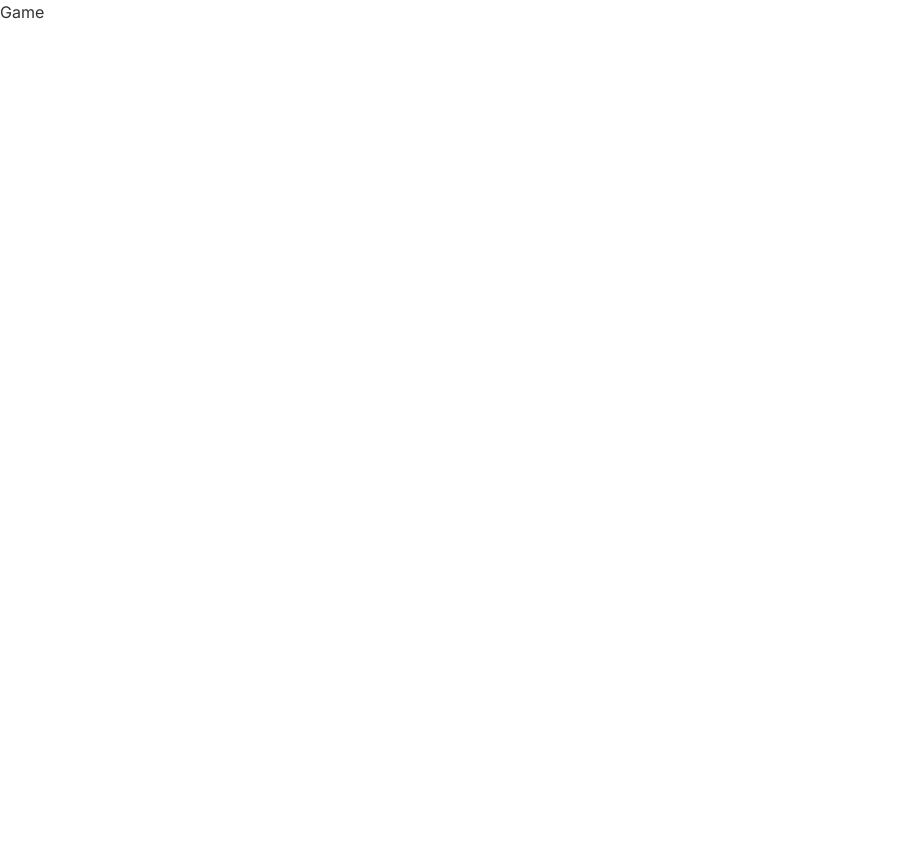
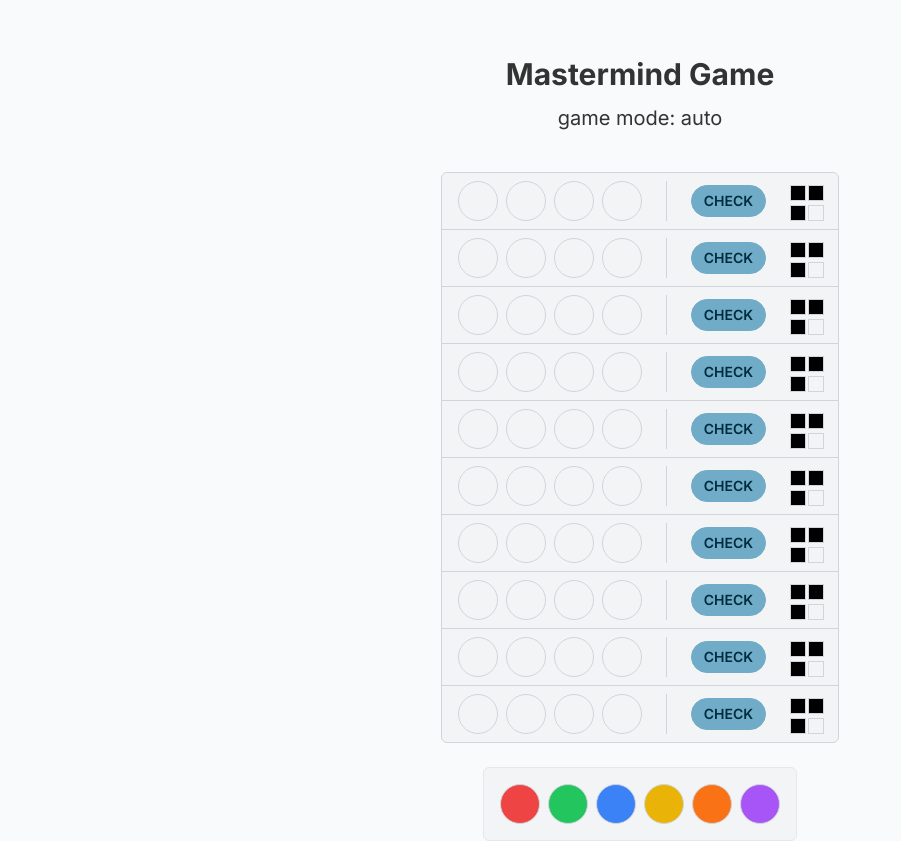
Before and after one commit to danielavornic/mastermind, a React (Vite) app: page / in a window 1280 px wide. Both pictures are taken after a click on the button "AUTO". Shown: the whole page, without its empty margins (0-901 px from the left). Before the commit the page ends 800 px from the top, so only its background shows below. Built offline with nearby package versions, Linux system fonts and the light colour scheme.

Commit message:
Build game board with bottom pegs choices

```diff
--- /dev/null
+++ b/src/components/Board.tsx
@@ -0,0 +1,17 @@
+import { useGameContext } from "hooks";
+import { Row } from "./Row";
+
+export const Board = () => {
+  const { history } = useGameContext();
+
+  return (
+    <div className='flex flex-col mx-auto border border-gray-300 w-fit rounded-md bg-gray-100'>
+      {Array.from({ length: 10 - history.length }).map((_, index) => (
+        <Row key={index} isLast={index === 9 - history.length} />
+      ))}
+
+      {!!history?.length &&
+        history?.map((row, index) => <Row key={index} colors={row.code} />)}
+    </div>
+  );
+};
--- /dev/null
+++ b/src/components/Clues.tsx
@@ -0,0 +1,22 @@
+import cn from "classnames";
+
+import { ClueColor } from "types";
+import { useGameContext } from "hooks";
+
+const ClueSquare = ({ color }: { color: ClueColor }) => {
+  const colorClass = color === "BLACK" ? "bg-black" : "bg-btransparent";
+
+  return <div className={cn("w-4 h-4 border border-gray-300", colorClass)} />;
+};
+
+export const Clues = () => {
+  const { clue } = useGameContext();
+
+  return (
+    <div className='grid grid-cols-2 gap-1 w-8 h-8'>
+      {clue?.map((color, index) => (
+        <ClueSquare key={index} color={color} />
+      ))}
+    </div>
+  );
+};
--- a/src/components/Game.tsx
+++ b/src/components/Game.tsx
@@ -1,3 +1,28 @@
+import { useEffect } from "react";
+
+import { useGameContext } from "hooks";
+import { Board, Pegs, Row } from "components";
+
 export const Game = () => {
-  return <div>Game</div>;
+  const { mode, setClue } = useGameContext();
+
+  useEffect(() => {
+    setClue(["BLACK", "BLACK", "BLACK", "TRANSPARENT"]);
+  }, [setClue]);
+
+  return (
+    <div className='min-h-screen bg-base-200'>
+      <div className='hero-content text-center mx-auto mb-6'>
+        <div className='max-w-md mt-10'>
+          <h1 className='text-3xl font-bold'>Mastermind Game</h1>
+          <h2 className='mt-3 text-xl'>game mode: {mode}</h2>
+        </div>
+      </div>
+
+      <div className='flex flex-col items-center space-y-6'>
+        <Board />
+        <Pegs />
+      </div>
+    </div>
+  );
 };
--- /dev/null
+++ b/src/components/Hole.tsx
@@ -0,0 +1,5 @@
+import React from "react";
+
+export const Hole = () => {
+  return <div>Hole</div>;
+};
--- a/src/components/Peg.tsx
+++ b/src/components/Peg.tsx
@@ -10,21 +10,24 @@ const tailwindColors = {
   yellow: "bg-yellow-500",
   orange: "bg-orange-500",
   purple: "bg-purple-500",
+  "": "bg-transparent",
 };
 
-export const Peg = ({ color }: { color: Color }) => {
-  const { pegColor, setPegColor } = useGameContext();
+interface PegProps extends React.HTMLAttributes<HTMLDivElement> {
+  color?: Color;
+}
+
+export const Peg = ({ color, className, ...props }: PegProps) => {
+  const { pegColor } = useGameContext();
 
   return (
     <div
       className={cn(
-        "w-12 h-12 rounded-full cursor-pointer",
-        tailwindColors[color],
-        {
-          "border-2 border-slate-700": pegColor === color,
-        }
+        className,
+        "w-10 h-10 rounded-full cursor-pointer border border-gray-300",
+        tailwindColors[color]
       )}
-      onClick={() => setPegColor(color)}
+      {...props}
     />
   );
 };
--- a/src/components/Pegs.tsx
+++ b/src/components/Pegs.tsx
@@ -1,14 +1,28 @@
+import { useGameContext } from "hooks";
 import { Color, Colors } from "types";
 import { Peg } from "./Peg";
 
 const COLORS: Color[] = Object.keys(Colors).map((key) => Colors[key]);
 
 export const Pegs = () => {
+  const { pegColor, setPegColor } = useGameContext();
+
   return (
-    <div className='flex flex-row space-x-2'>
-      {COLORS.map((color) => (
-        <Peg key={color} color={color} />
-      ))}
+    <div className='bg-gray-100 p-4 border-gray-200 border rounded-md'>
+      <div className='flex flex-row space-x-2'>
+        {COLORS.map((color) => {
+          console.log(color, pegColor);
+
+          return (
+            <Peg
+              key={color}
+              color={color}
+              onClick={() => setPegColor(color)}
+              className={color === pegColor ? "ring-2 ring-black" : ""}
+            />
+          );
+        })}
+      </div>
     </div>
   );
 };
--- /dev/null
+++ b/src/components/Row.tsx
@@ -0,0 +1,41 @@
+import { useGameContext } from "hooks";
+import { Color, Colors } from "types";
+import { Clues } from "./Clues";
+import { Peg } from "./Peg";
+import cn from "classnames";
+
+const CheckButton = () => {
+  const { setGuess, guess } = useGameContext();
+
+  return (
+    <button className='btn btn-sm' onClick={() => setGuess(guess)}>
+      Check
+    </button>
+  );
+};
+
+interface RowProps extends React.HTMLAttributes<HTMLDivElement> {
+  colors?: Color[];
+  isLast?: boolean;
+}
+
+export const Row = ({ colors, isLast }: RowProps) => {
+  const codeColors = colors || Array.from({ length: 4 }).map(() => undefined);
+
+  return (
+    <div
+      className={cn(
+        "flex flex-row space-x-6 py-2 px-4 items-center justify-cente",
+        { "border-b border-gray-300": !isLast }
+      )}
+    >
+      <div className='flex flex-row space-x-2 pr-6 border-r border-gray-300'>
+        {codeColors.map((color, index) => (
+          <Peg key={index} color={color} />
+        ))}
+      </div>
+      <CheckButton />
+      <Clues />
+    </div>
+  );
+};
--- a/src/components/index.ts
+++ b/src/components/index.ts
@@ -1,2 +1,8 @@
 export * from "./Welcome";
 export * from "./Game";
+export * from "./Board";
+export * from "./Row";
+export * from "./Clues";
+export * from "./Hole";
+export * from "./Peg";
+export * from "./Pegs";
--- a/src/types/game.ts
+++ b/src/types/game.ts
@@ -12,19 +12,19 @@ export enum Colors {
   PURPLE = "purple",
 }
 
-export enum ClueColor {
+export enum ClueColors {
   WHITE = "white",
   BLACK = "black",
+  TRANSPARENT = "transparent",
 }
 
-export type Color = keyof typeof Colors;
+export type Color = keyof typeof Colors | Colors;
+
+export type ClueColor = keyof typeof ClueColors;
 
 export type Code = Color[];
 
-export type Clue = {
-  color: ClueColor;
-  count: number;
-};
+export type Clue = ClueColor[];
 
 export type Guess = {
   code: Code;
```
